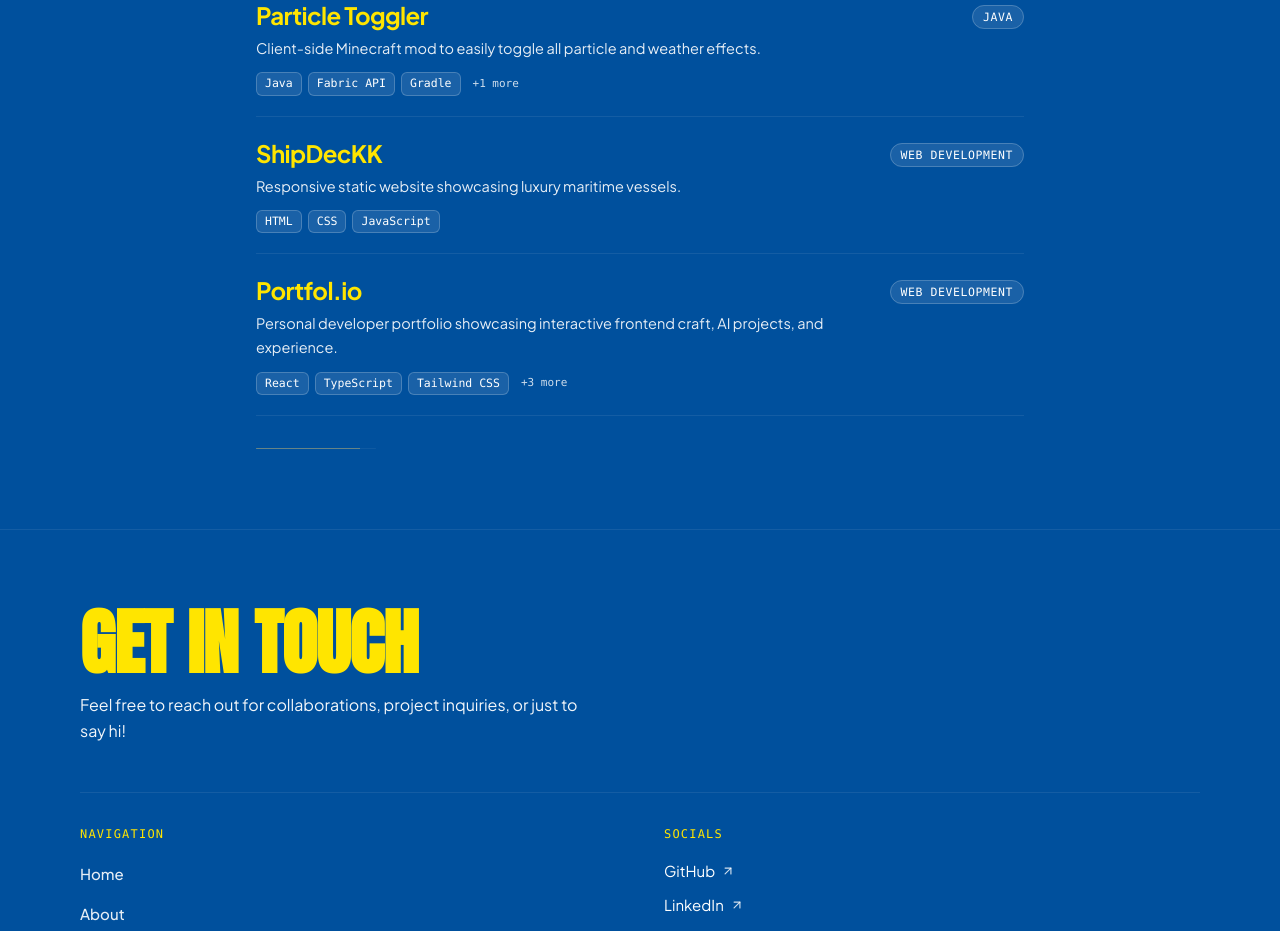
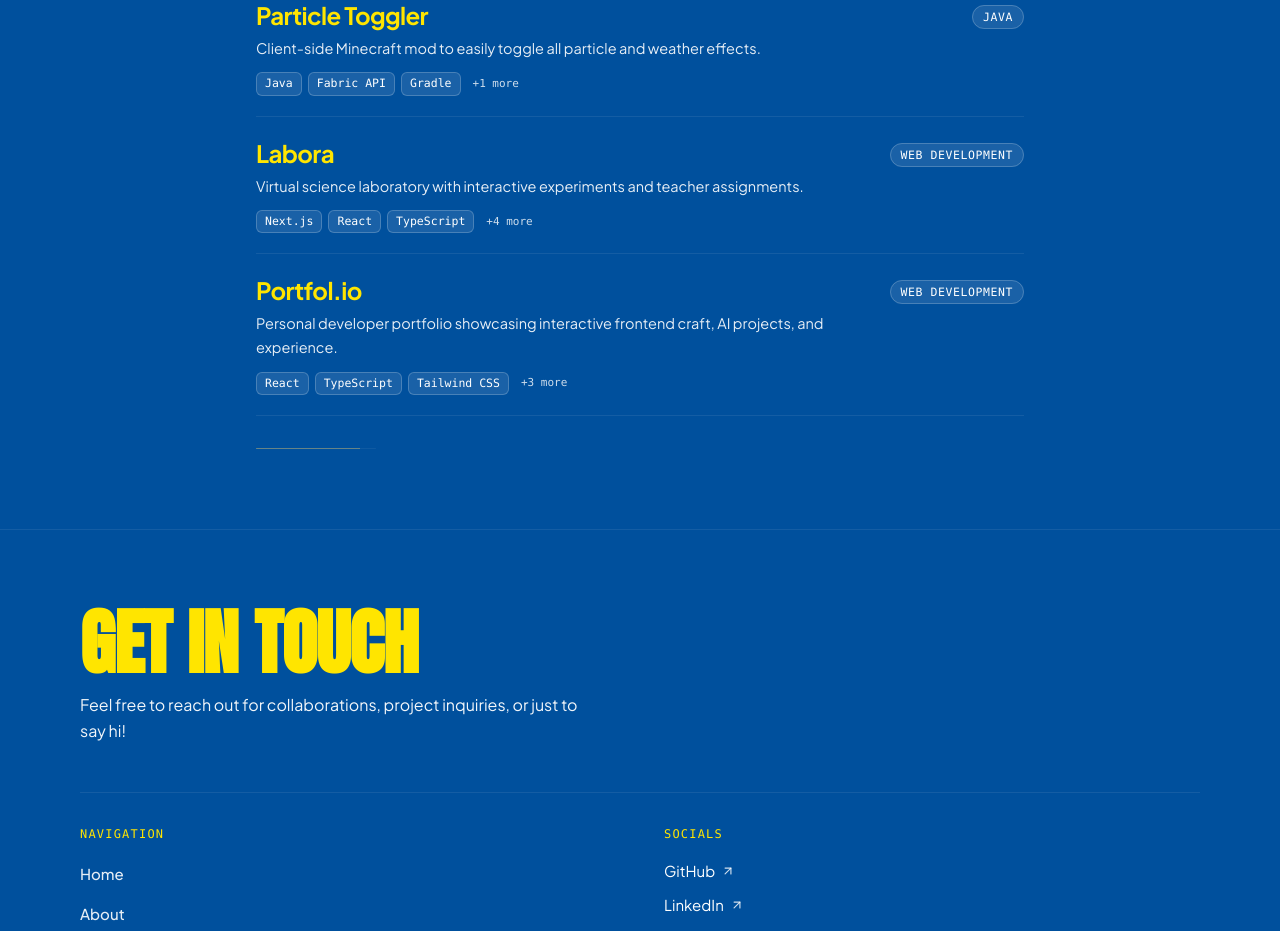
Before and after one commit to faizarii/Portfol.io, a React (Vite) app: page / in a window 1280 px wide. Shown: the part 4240-5171 px from the top of the page. Built offline with nearby package versions, Linux system fonts and the light colour scheme.

Commit message:
Changed ShipDecKK to Labora

```diff
--- a/src/portfolio.config.ts
+++ b/src/portfolio.config.ts
@@ -347,24 +347,28 @@ export const portfolioConfig: PortfolioConfig = {
         ],
       },
       {
-        title: 'ShipDecKK',
-        description: 'Responsive static website showcasing luxury maritime vessels.',
-        year: '2023',
-        link: 'https://faizarii.github.io/ShipDecKK/',
-        githubUrl: 'https://github.com/faizarii/ShipDecKK',
+        title: 'Labora',
+        description: 'Virtual science laboratory with interactive experiments and teacher assignments.',
+        year: '2026',
+        link: 'https://labora-mu.vercel.app',
+        githubUrl: 'https://github.com/OlanIsm/labora',
         category: 'Web Development',
-        image: 'https://res.cloudinary.com/iaurmiih/image/upload/v1788248427/Screenshot_2026-09-01_144004.png',
+        image: 'https://res.cloudinary.com/iaurmiih/image/upload/v1791175118/labora_landing_page.png',
         fullDescription:
-          'ShipDecKK is a responsive multi-page web template designed to showcase luxury and commercial maritime vessels, including yachts, cargo ships, and cruise liners. Built using semantic HTML5, custom CSS3, and vanilla JavaScript, the site features an automated landing page carousel, category-based gallery filtering, and mobile-friendly hamburger navigation. It also incorporates client-side form validation for user subscriptions and smooth CSS load transitions to deliver a clean visual experience across all screen sizes.',
+          'Labora is a browser-based virtual science laboratory where students explore chemistry, physics, and biology through interactive simulations and guided experiments. Students can manipulate virtual equipment, adjust variables, record observations, and answer questions with feedback. Teachers can create assignments for classes or individual students, review completion and results, and export reports as CSV. Built with Next.js, React, TypeScript, and Supabase, the application supports student and teacher demo modes alongside authenticated accounts with saved progress, notes, and server-calculated grades.',
         techStack: [
-          'HTML',
+          'Next.js',
+          'React',
+          'TypeScript',
           'CSS',
-          'JavaScript',
+          'dnd-kit',
+          'Supabase',
+          'PostgreSQL',
         ],
         highlights: [
-          'Responsive Multi-Page Layout: Built with semantic HTML5 and custom CSS3 animations, featuring mobile-friendly hamburger navigation.',
-          'Interactive UI Features: Utilizes vanilla JavaScript for real-time gallery filtering by vessel type and an automated landing page carousel.',
-          'Client-Side Form Validation: Implements custom JS input validation for user subscriptions, including email formatting and age limit checks.',
+          'Interactive Science Simulations: Explore chemical reactions, physics experiments, and microscope specimens through virtual tools and adjustable controls.',
+          'Guided Experiments & Feedback: Follow validated experiment steps, record observations, and answer quizzes to track learning progress.',
+          'Teacher Assignments & Reporting: Assign experiments to classes or individual students, review server-calculated results, and export CSV reports.',
         ],
         gallery: [
           'https://images.unsplash.com/photo-1550684848-fac1c5b4e853?q=80&w=1200&auto=format&fit=crop',
```
